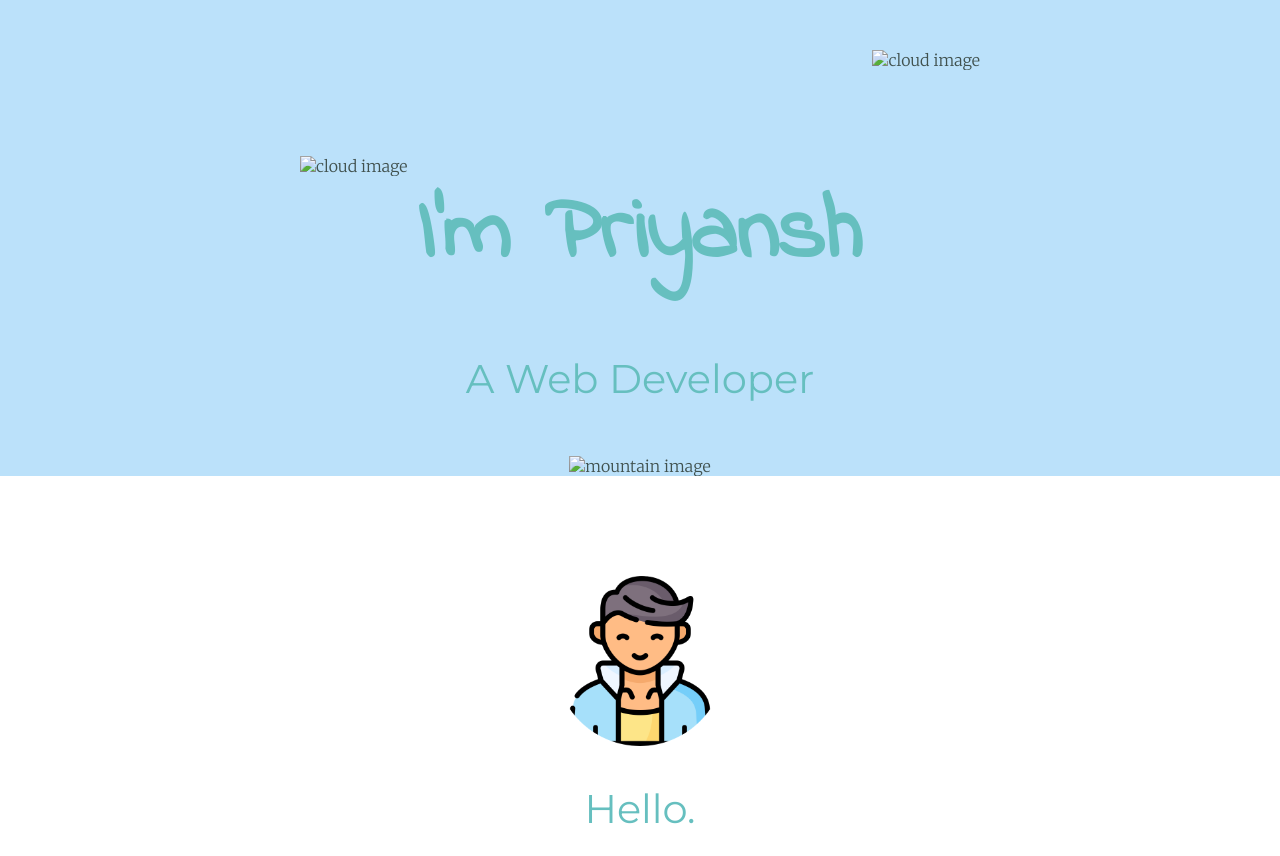
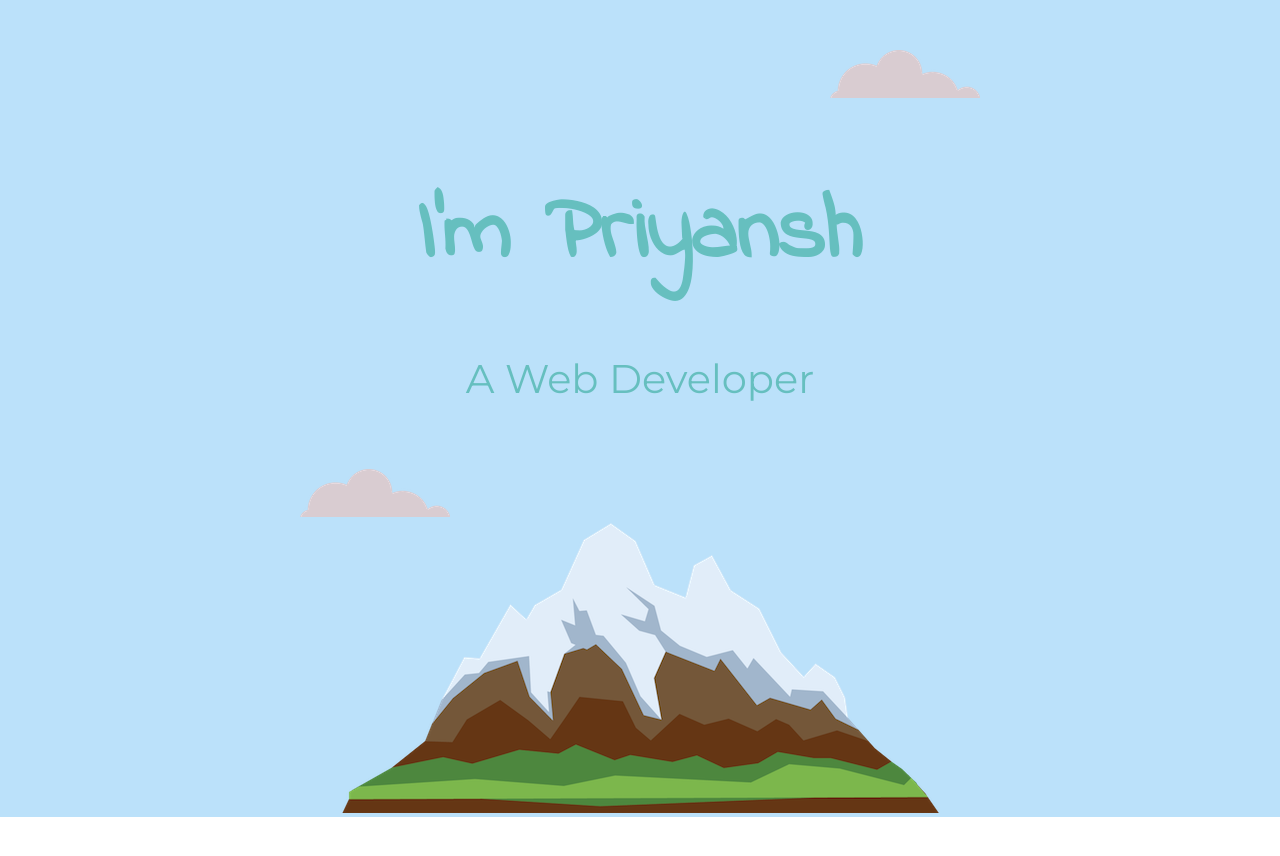
Before and after one commit to Priyansh1231/Priyansh-Singla, a plain HTML site: page index.html in a window 1280 px wide. Shown: the top 856 px of the page. Drawn offline with Linux system fonts and the light colour scheme; files that its build step writes are made by us from their sources.

Commit message:
Update index.html

```diff
--- a/index.html
+++ b/index.html
@@ -12,11 +12,11 @@
   </head><link href="https://fonts.googleapis.com/css2?family=Merriweather:wght@300&display=swap" rel="stylesheet">
   <body>
     <div class="Top-Container ">
-      <img class="top-cloud" src="images/cloud.png" alt="cloud image">
+      <img class="top-cloud" src="./cloud.png" alt="cloud image">
       <h1>I'm Priyansh</h1>
       <h2>A Web Developer</h2>
-      <img class="bottom-cloud" src="images/cloud.png" alt="cloud image">
-       <img src="images/mountain.png" alt="mountain image">
+      <img class="bottom-cloud" src="./cloud.png" alt="cloud image">
+       <img src="./mountain.png" alt="mountain image">
     </div>
 
     <div class="middle-container">
```
